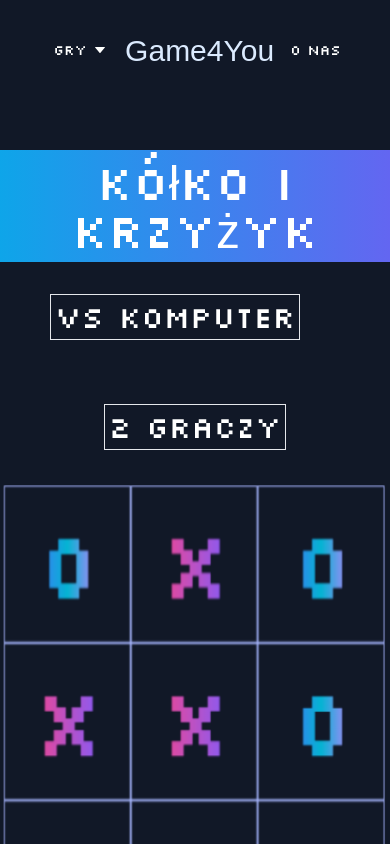
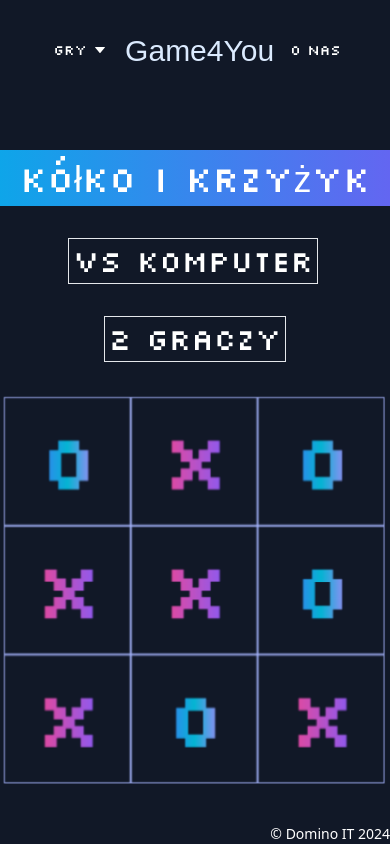
Before and after one commit to DominoxB/Game4You, a Vue app: page /TicTacToeGame in a window 390 px wide. Shown: the top 844 px of the page. Built offline with nearby package versions, Linux system fonts and the light colour scheme; a web font is replaced by a local one; what tailwindcss-animated would draw is missing.

Commit message:
feat: set responsive classes

```diff
--- a/src/components/organisms/TicTacToeGameBoard.vue
+++ b/src/components/organisms/TicTacToeGameBoard.vue
@@ -1,10 +1,14 @@
 <template>
   <div>
-    <div v-if="showBtn" class="font-silk text-center mb-8">
-      <div class="text-white text-5xl p-2 bg-gradient-to-r from-sky-500 to-indigo-500">Kółko i krzyżyk</div>
-      <button class="border p-1 text-white text-3xl my-8 mr-10 hover:bg-cyan-500" @click="startGame">vs komputer</button>
-      <button class="border p-1 text-white text-3xl my-8 hover:bg-cyan-500" @click="startTwoPlayers">2 graczy</button>
-      <img src="@/components/images/tictactoe.png" class="mx-auto w-[480px] h-[480px]" />
+    <div v-if="showBtn" class="font-silk text-center mb-8 text-white">
+      <div class="text-4xl md:text-5xl p-2 bg-gradient-to-r from-sky-500 to-indigo-500">Kółko i krzyżyk</div>
+      <div class="text-3xl">
+        <button class="border p-1 my-8 mr-1 sm:mr-2 md:mr-10 hover:bg-cyan-500" @click="startGame">vs
+          komputer</button>
+        <button class="border p-1 mb-8 md:my-8 hover:bg-cyan-500" @click="startTwoPlayers">2
+          graczy</button>
+      </div>
+      <img src="@/components/images/tictactoe.png" class="mx-auto" />
     </div>
   </div>
 </template>
```
